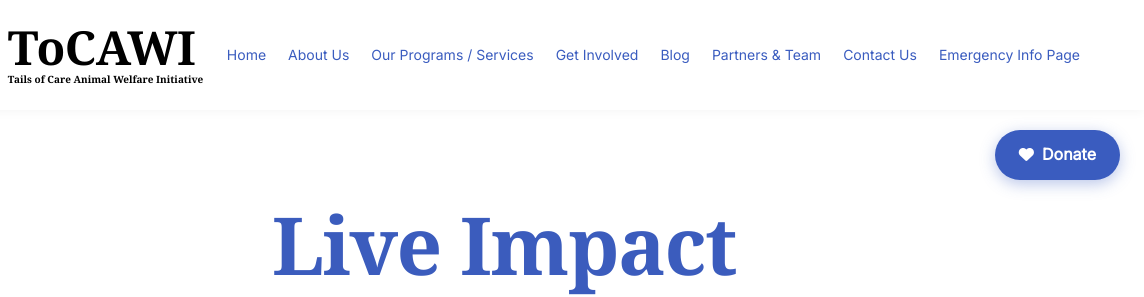
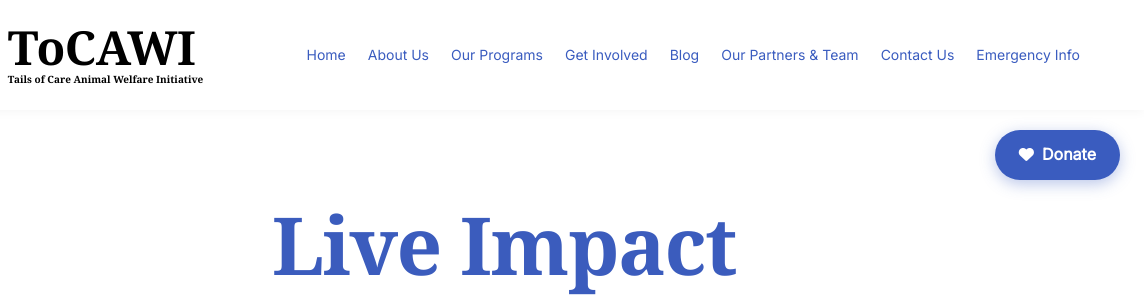
Before and after one commit to tocawi/tocawi, a plain HTML site: page dash.html in a window 1280 px wide. Shown: the top 297 px of the page, 136-1280 px from the left. Drawn offline with Linux system fonts and the light colour scheme; no server answers.

Commit message:
Update navigation links for clarity

```diff
--- a/dash.html
+++ b/dash.html
@@ -28,12 +28,12 @@
             <nav class="desktop-nav">
                 <a href="index.html" class="nav-link">Home</a>
                 <a href="about.html" class="nav-link">About Us</a>
-                <a href="programs.html" class="nav-link">Our Programs / Services</a>
+                <a href="programs.html" class="nav-link">Our Programs</a>
                 <a href="get-involved.html" class="nav-link">Get Involved</a>
                 <a href="blog.html" class="nav-link">Blog</a>
-                <a href="partners.html" class="nav-link">Partners & Team</a>
+                <a href="partners.html" class="nav-link">Our Partners & Team</a>
                 <a href="contact.html" class="nav-link">Contact Us</a>
-                <a href="emergency.html" class="nav-link">Emergency Info Page</a>
+                <a href="emergency.html" class="nav-link">Emergency Info</a>
             </nav>
 
             <button class="menu-toggle" id="menuToggle" aria-label="Open Navigation Menu">
@@ -55,12 +55,12 @@
         <nav class="mobile-nav-links">
             <a href="index.html" class="mobile-link">Home</a>
             <a href="about.html" class="mobile-link">About Us</a>
-            <a href="programs.html" class="mobile-link">Our Programs / Services</a>
+            <a href="programs.html" class="mobile-link">Our Programs</a>
             <a href="get-involved.html" class="mobile-link">Get Involved</a>
             <a href="blog.html" class="mobile-link">Blog</a>
-            <a href="partners.html" class="mobile-link">Partners & Team</a>
+            <a href="partners.html" class="mobile-link">Our Partners & Team</a>
             <a href="contact.html" class="mobile-link">Contact Us</a>
-            <a href="emergency.html" class="mobile-link">Emergency Info Page</a>
+            <a href="emergency.html" class="mobile-link">Emergency Info</a>
         </nav>
     </div>
 
```
